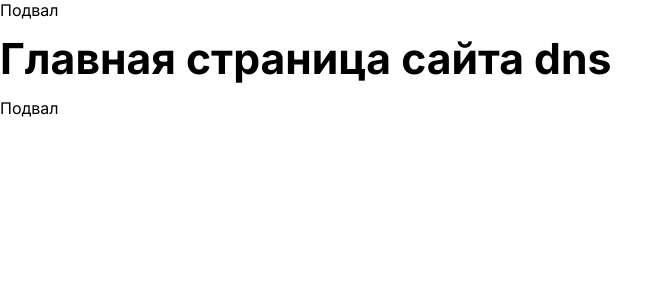
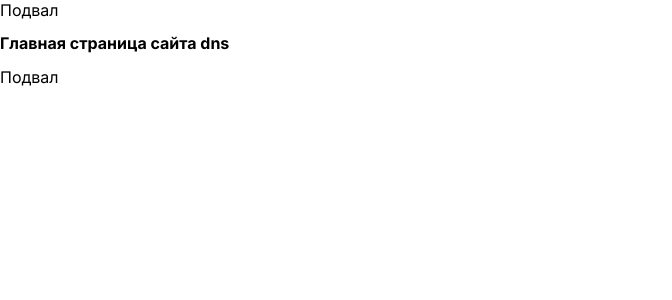
Before and after one commit to S1GHE/pet-project-kai, a React app in the folder client/: page / in a window 1280 px wide. Shown: the top 300 px of the page, without its empty margins (0-672 px from the left). Built offline with nearby package versions, Linux system fonts and the light colour scheme.

Commit message:
ADD: font sizes

```diff
--- a/client/src/pages/home/Home.tsx
+++ b/client/src/pages/home/Home.tsx
@@ -3,7 +3,7 @@ import { TextModule } from "@src/shared/scss"
 export const Home = () => {
   return (
     <div>
-        <h1 className={TextModule.h1}>Главная страница сайта dns</h1>
+        <h1 className={TextModule.p18__bold}>Главная страница сайта dns</h1>
     </div>
   )
 }
--- a/client/src/shared/scss/logic/_func.scss
+++ b/client/src/shared/scss/logic/_func.scss
@@ -1,3 +1,3 @@
 @function vw($value, $size) {
     @return calc($value / $size * 100vw);
-  }
+}
--- /dev/null
+++ b/client/src/shared/scss/logic/_mixin.scss
@@ -0,0 +1,7 @@
+@use "@src/shared/scss/logic/func";
+
+@mixin mediaFZ($maxWidth, $value, $size) {
+	@media (max-width: $maxWidth) {
+		font-size: func.vw($value, $size);
+	}
+}
--- a/client/src/shared/scss/module/text.module.scss
+++ b/client/src/shared/scss/module/text.module.scss
@@ -1,28 +1,35 @@
 @use "@src/shared/scss/logic/func";
+@use "@src/shared/scss/logic/mixin";
+
+.p14 {
+	font-size: func.vw(14, 1920);
+
+	&__bold{
+		@extend .p14;
+		font-weight: 700;
+	}
+
+	@include mixin.mediaFZ(1440px, 14, 1440);
+	@include mixin.mediaFZ(960px, 14, 960);
+	@include mixin.mediaFZ(720px, 14, 720);
+	@include mixin.mediaFZ(540px, 14, 540);
+	@include mixin.mediaFZ(420px, 14, 420);
+	@include mixin.mediaFZ(340px, 14, 340);
+}
 
 
+.p18 {
+	font-size: func.vw(18, 1920);
 
-.h1{
-    font-size: func.vw(48, 1920);
-    font-weight: 700;
+	@include mixin.mediaFZ(1440px, 18, 1440);
+	@include mixin.mediaFZ(960px, 18, 960);
+	@include mixin.mediaFZ(720px, 18, 720);
+	@include mixin.mediaFZ(540px, 18, 540);
+	@include mixin.mediaFZ(420px, 18, 420);
+	@include mixin.mediaFZ(340px, 18, 340);
 
-    @media (max-width: 1440px) {
-        font-size: func.vw(48, 1440);
-    }
-
-    @media (max-width: 960px) {
-        font-size: func.vw(48, 960);
-    }
-
-    @media (max-width: 720px) {
-        font-size: func.vw(48, 720);
-    }
-
-    @media (max-width: 540px) {
-        font-size: func.vw(48, 540);
-    }
-
-    @media (max-width: 420px) {
-        font-size: func.vw(48, 420);
-    }
+	&__bold {
+		@extend .p18;
+		font-weight: 700;
+	}
 }
```
